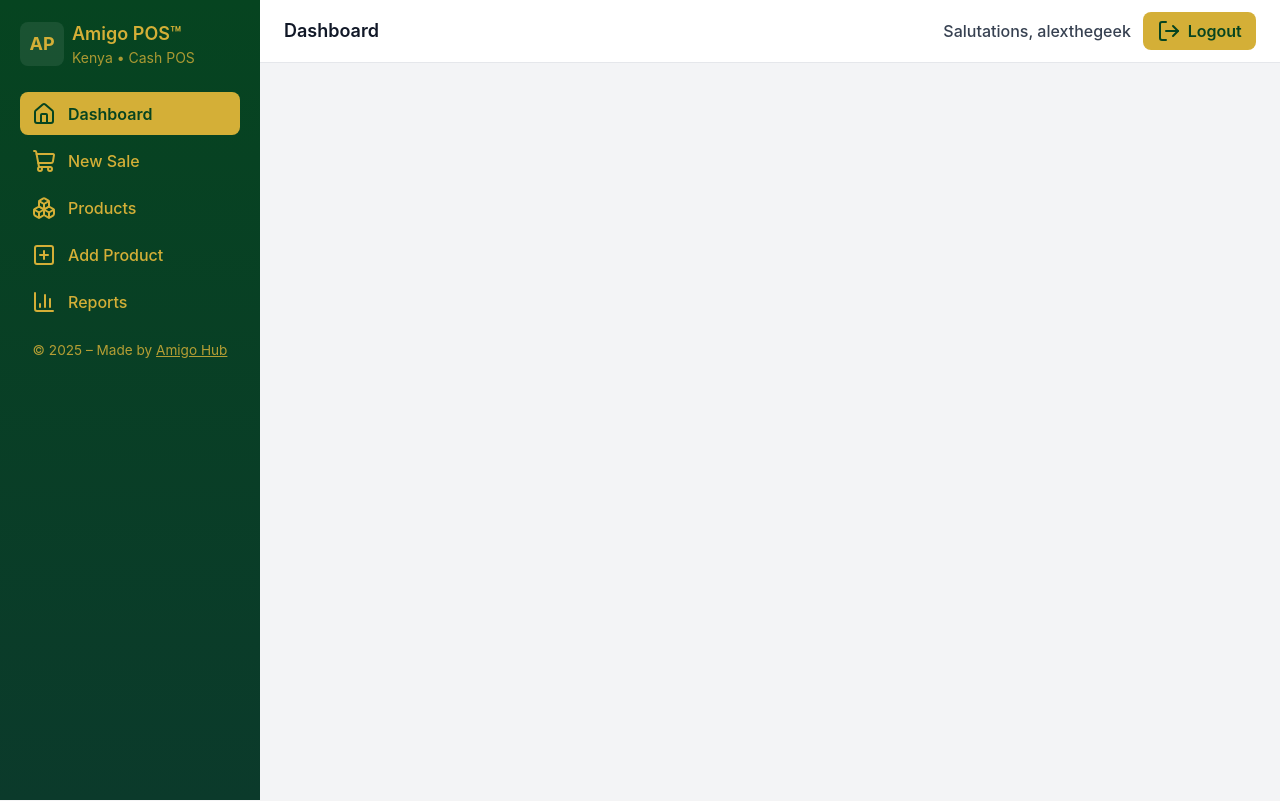
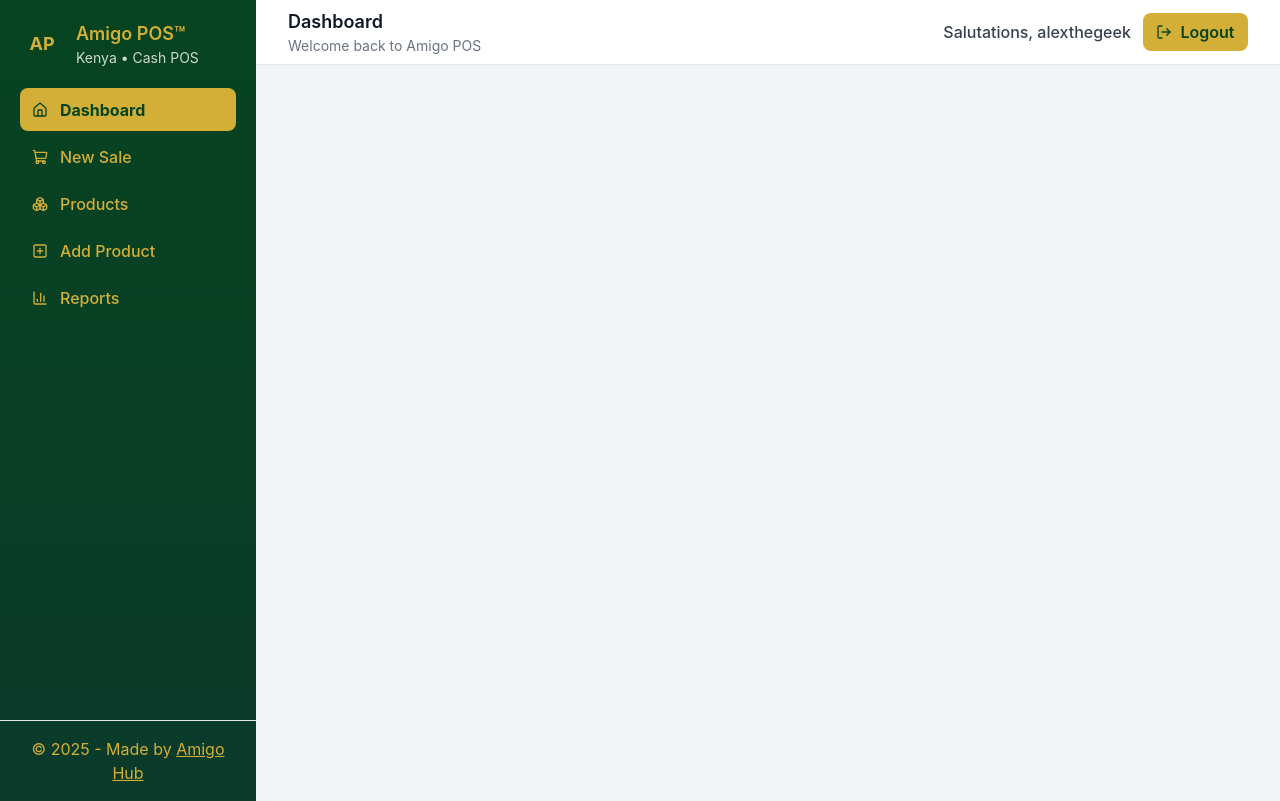
Before and after one commit to alexwaya0/pos, a Django app: page / in a window 1280 px wide. Run offline with Django 5.2, Linux system fonts and the light colour scheme; a user stored in the database is signed in; data that the repository does not hold is empty; some libraries are stand-ins or nearby versions.

Commit message:
Fix branding to bottom of sidebar

```diff
--- a/pos/templates/pos/base.html
+++ b/pos/templates/pos/base.html
@@ -3,123 +3,312 @@
 <html lang="en">
 <head>
   <meta charset="utf-8" />
-  <meta name="viewport" content="width=device-width,initial-scale=1" />
+  <meta name="viewport" content="width=device-width, initial-scale=1" />
   <title>Amigo POS™ - {% block title %}{% endblock %}</title>
 
-  <!-- Tailwind -->
+  <!-- Tailwind CDN -->
   <script src="https://cdn.tailwindcss.com"></script>
 
   <!-- Lucide Icons -->
   <script src="https://unpkg.com/lucide@latest"></script>
 
   <style>
-    :root{
+    :root {
       --darkgreen: #064420;
       --gold: #D4AF37;
       --gold-dark: #b8962c;
+      --panel-bg: #ffffff;
+      --muted: #6b7280;
     }
-    body { font-family: Inter, ui-sans-serif, system-ui; background: #f3f4f6; color: #111827; }
-    .app-sidebar { min-height: 100vh; width: 260px; background: linear-gradient(180deg, var(--darkgreen), #0b3a2b); color: var(--gold); padding: 1.25rem; display:flex; flex-direction:column; justify-content:space-between; }
-    .nav-link { display:flex; align-items:center; gap:.75rem; padding:.6rem .75rem; border-radius:.5rem; color:var(--gold); font-weight:500; text-decoration:none; }
-    .nav-link:hover { background: rgba(255,255,255,0.08); }
-    .nav-link.active { background: var(--gold); color: var(--darkgreen); font-weight:600; }
-    .btn-primary { background:var(--gold); color:var(--darkgreen); padding:.45rem .9rem; border-radius:.5rem; font-weight:600; display:inline-flex; align-items:center; gap:.4rem; }
-    .btn-primary:hover { background:var(--gold-dark); }
-    .flash { display:flex; justify-content:space-between; gap:1rem; align-items:flex-start; padding:.85rem 1rem; border-radius:.5rem; background:var(--gold); color:var(--darkgreen); margin-bottom:0.75rem; }
-    .flash .close { background:transparent; border:0; font-size:1rem; cursor:pointer; color:var(--darkgreen); }
-    .fade-out { transition: opacity .5s ease, transform .5s ease; opacity:0; transform: translateY(-6px); }
-    .app-main { flex:1; }
-    .navbar { background:#fff; border-bottom:1px solid #e5e7eb; padding:.75rem 1.5rem; display:flex; justify-content:space-between; align-items:center; }
-    .sidebar-footer { font-size:0.85rem; opacity:0.85; margin-top:1rem; text-align:center; }
-    .sidebar-footer a { color:var(--gold); text-decoration:underline; }
+
+    /* Basic page */
+    body {
+      font-family: Inter, ui-sans-serif, system-ui, -apple-system, "Segoe UI", Roboto, "Helvetica Neue", Arial;
+      background: #f3f4f6;
+      color: #111827;
+    }
+
+    /* Sidebar layout helper for desktop + mobile transform */
+    .sidebar-panel {
+      background: linear-gradient(180deg, var(--darkgreen), #0b3a2b);
+      color: var(--gold);
+    }
+
+    /* Nav link base */
+    .nav-link {
+      display: flex;
+      align-items: center;
+      gap: .75rem;
+      padding: .6rem .75rem;
+      border-radius: .5rem;
+      color: var(--gold);
+      text-decoration: none;
+      font-weight: 500;
+    }
+    .nav-link:hover {
+      background: rgba(255,255,255,0.06);
+    }
+
+    /* Active link */
+    .nav-link.active {
+      background: var(--gold);
+      color: var(--darkgreen);
+      font-weight: 700;
+    }
+
+    .btn-primary {
+      background: var(--gold);
+      color: var(--darkgreen);
+      padding: .45rem .85rem;
+      border-radius: .5rem;
+      font-weight: 600;
+      display: inline-flex;
+      align-items: center;
+      gap: .5rem;
+    }
+    .btn-primary:hover {
+      background: var(--gold-dark);
+    }
+
+    /* Flash */
+    .flash {
+      display: flex;
+      justify-content: space-between;
+      gap: 1rem;
+      align-items: flex-start;
+      padding: .85rem 1rem;
+      border-radius: .5rem;
+      background: var(--gold);
+      color: var(--darkgreen);
+      margin-bottom: .75rem;
+      box-shadow: 0 6px 18px rgba(15,23,42,.06);
+    }
+    .flash .close {
+      background: transparent;
+      border: 0;
+      font-size: 1rem;
+      cursor: pointer;
+      color: var(--darkgreen);
+    }
+
+    .fade-out {
+      transition: opacity .35s ease, transform .35s ease;
+      opacity: 0;
+      transform: translateY(-6px);
+    }
+
+    /* Sidebar footer */
+    .sidebar-footer a {
+      color: var(--gold);
+      text-decoration: underline;
+    }
+
+    /* Mobile backdrop */
+    .backdrop {
+      background: rgba(0,0,0,0.45);
+    }
+
+    /* Ensure main content doesn't overflow */
+    .main-content {
+      width: 100%;
+      min-width: 0; /* Prevents flex item from overflowing */
+    }
   </style>
 </head>
-<body class="flex min-h-screen">
+<body class="min-h-screen">
+  <!-- MOBILE BACKDROP (shown when mobile sidebar open) -->
+  <div id="mobile-backdrop" class="fixed inset-0 z-30 hidden lg:hidden backdrop"></div>
 
+  <!-- Main flex container to handle layout -->
+  <div class="flex min-h-screen">
+    {# SIDEBAR - transform-based so we can toggle on mobile #}
     {% if request.user.is_authenticated %}
-  <!-- Sidebar -->
-  <aside class="app-sidebar hidden lg:block">
-    <div>
-      <div class="brand flex gap-2 items-center mb-6">
-        <div class="logo w-11 h-11 rounded-lg flex items-center justify-center font-bold text-lg bg-[rgba(255,255,255,0.08)]">AP</div>
+    <aside id="sidebar"
+           class="sidebar-panel fixed inset-y-0 left-0 z-40 w-64 transform -translate-x-full lg:translate-x-0 lg:static transition-transform duration-200 ease-in-out flex flex-col"
+           aria-hidden="true">
+      <div class="p-5">
+        <div class="flex items-center gap-3 mb-5">
+          <div class="w-11 h-11 rounded-lg bg-white/8 flex items-center justify-center font-bold text-lg">AP</div>
           <div>
             <div class="text-lg font-semibold">Amigo POS™</div>
-          <div class="text-sm opacity-80">Kenya • Cash POS</div>
+            <div class="text-sm text-white/80">Kenya • Cash POS</div>
           </div>
         </div>
 
-      <nav class="space-y-1">
-        <a class="nav-link {% if request.resolver_match.url_name == 'dashboard' %}active{% endif %}" href="{% url 'pos:dashboard' %}">
-          <i data-lucide="home"></i> Dashboard
+        <nav class="space-y-1 mt-2">
+          <a href="{% url 'pos:dashboard' %}" class="nav-link {% if request.resolver_match and request.resolver_match.url_name == 'dashboard' %}active{% endif %}">
+            <i data-lucide="home" class="w-4 h-4"></i>
+            <span>Dashboard</span>
           </a>
-        <a class="nav-link {% if request.resolver_match.url_name == 'sale_create' %}active{% endif %}" href="{% url 'pos:sale_create' %}">
-          <i data-lucide="shopping-cart"></i> New Sale
+          <a href="{% url 'pos:sale_create' %}" class="nav-link {% if request.resolver_match and request.resolver_match.url_name == 'sale_create' %}active{% endif %}">
+            <i data-lucide="shopping-cart" class="w-4 h-4"></i>
+            <span>New Sale</span>
           </a>
-        <a class="nav-link {% if request.resolver_match.url_name == 'product_list' %}active{% endif %}" href="{% url 'pos:product_list' %}">
-          <i data-lucide="boxes"></i> Products
+          <a href="{% url 'pos:product_list' %}" class="nav-link {% if request.resolver_match and request.resolver_match.url_name == 'product_list' %}active{% endif %}">
+            <i data-lucide="boxes" class="w-4 h-4"></i>
+            <span>Products</span>
           </a>
-        <a class="nav-link {% if request.resolver_match.url_name == 'product_add' %}active{% endif %}" href="{% url 'pos:product_add' %}">
-          <i data-lucide="plus-square"></i> Add Product
+          <a href="{% url 'pos:product_add' %}" class="nav-link {% if request.resolver_match and request.resolver_match.url_name == 'product_add' %}active{% endif %}">
+            <i data-lucide="plus-square" class="w-4 h-4"></i>
+            <span>Add Product</span>
           </a>
-        <a class="nav-link {% if request.resolver_match.url_name == 'reports' %}active{% endif %}" href="{% url 'pos:reports' %}">
-          <i data-lucide="bar-chart-3"></i> Reports
+          <a href="{% url 'pos:reports' %}" class="nav-link {% if request.resolver_match and request.resolver_match.url_name == 'reports' %}active{% endif %}">
+            <i data-lucide="bar-chart-3" class="w-4 h-4"></i>
+            <span>Reports</span>
           </a>
         </nav>
       </div>
-
-    <!-- Sidebar Footer -->
-    <div class="sidebar-footer">
-      &copy; {% now "Y" %} – Made by <a href="https://amigohub.africa" target="_blank">Amigo Hub</a>
+      <!-- fixed footer at bottom -->
+      <div class="mt-auto p-4 border-t border-white/6 text-center sidebar-footer">
+        &copy; {% now "Y" %} - Made by
+        <a href="https://amigohub.africa" target="_blank" rel="noopener">Amigo Hub</a>
       </div>
     </aside>
     {% endif %}
 
-  <!-- Main -->
-  <div class="app-main flex flex-col w-full">
-
-    <!-- Navbar -->
-    {% if request.user.is_authenticated and request.resolver_match.url_name not in "login signup" %}
-    <div class="navbar">
-      <div class="text-lg font-semibold">{% block page_title %}Dashboard{% endblock %}</div>
+    <!-- MAIN area -->
+    <div class="flex-1 main-content">
+      <!-- TOP NAVBAR -->
+      <header class="bg-white border-b">
+        <div class="max-w-7xl mx-auto px-4 sm:px-6 lg:px-8">
+          <div class="flex items-center justify-between h-16">
+            <div class="flex items-center gap-3">
+              {# Hamburger only visible on small screens to toggle sidebar #}
+              {% if request.user.is_authenticated %}
+                <button id="sidebarToggle" class="lg:hidden inline-flex items-center justify-center p-2 rounded-md text-gray-600 hover:bg-gray-100" aria-label="Open sidebar">
+                  <i data-lucide="menu" class="w-5 h-5"></i>
+                </button>
+              {% endif %}
+              {# page title shown only when logged in #}
+              <div>
+                {% if request.user.is_authenticated %}
+                  <h1 class="text-lg font-semibold">{% block page_title %}Dashboard{% endblock %}</h1>
+                  <p class="text-sm text-gray-500">Welcome back to Amigo POS</p>
+                {% endif %}
+              </div>
+            </div>
+            <div class="flex items-center gap-3">
+              {# if on login/signup view, do not show top-right buttons #}
+              {% if request.resolver_match and request.resolver_match.url_name not in 'login signup' %}
+                {% if request.user.is_authenticated %}
                   <div class="flex items-center gap-3">
                     <span class="text-gray-700 font-medium">Salutations, {{ request.user.get_username }}</span>
-        <form action="{% url 'pos:logout' %}" method="post">
+                    <form action="{% url 'pos:logout' %}" method="post" class="inline">
                       {% csrf_token %}
-          <button type="submit" class="btn-primary"><i data-lucide="log-out"></i> Logout</button>
+                      <button type="submit" class="btn-primary">
+                        <i data-lucide="log-out" class="w-4 h-4"></i>
+                        <span>Logout</span>
+                      </button>
                     </form>
                   </div>
+                {% else %}
+                  <a href="{% url 'pos:login' %}" class="btn-primary">
+                    <i data-lucide="log-in" class="w-4 h-4"></i>
+                    <span>Login</span>
+                  </a>
+                {% endif %}
+              {% endif %}
             </div>
-    {% endif %}
+          </div>
+        </div>
+      </header>
 
-    <!-- Content area -->
-    <div class="p-6">
-      <!-- Flash messages -->
-      <div id="flash-wrap">
+      <!-- page body -->
+      <main class="py-6 min-h-[calc(100vh-4rem)]">
+        <div class="max-w-7xl mx-auto px-4 sm:px-6 lg:px-8">
+          <!-- FLASH MESSAGES -->
+          <div id="flash-container">
             {% if messages %}
-          {% for message in messages %}
-            <div class="flash" data-timeout="10000">
-              <div>{{ message }}</div>
-              <button class="close">✕</button>
+              {% for msg in messages %}
+                <div class="flash" data-timeout="10000" role="alert">
+                  <div>
+                    <div class="font-semibold">{{ msg.tags|capfirst }}</div>
+                    <div class="text-sm text-gray-900">{{ msg }}</div>
+                  </div>
+                  <div>
+                    <button class="close" aria-label="Dismiss">✕</button>
+                  </div>
                 </div>
               {% endfor %}
             {% endif %}
           </div>
-
-      <!-- Page content -->
+          <!-- PAGE CONTENT -->
           <div>
             {% block content %}{% endblock %}
           </div>
         </div>
+      </main>
+    </div>
   </div>
 
-  <!-- JS -->
+  <!-- SCRIPTS: lucide, sidebar toggle, flash auto-dismiss -->
   <script>
+    // Render lucide icons
+    if (typeof lucide !== 'undefined' && lucide.createIcons) {
       lucide.createIcons();
-    document.querySelectorAll('.flash').forEach((el)=>{
-      const timeout = parseInt(el.dataset.timeout || '10000',10);
-      const t = setTimeout(()=>{ el.classList.add('fade-out'); setTimeout(()=>el.remove(),600); }, timeout);
-      el.querySelector('.close').addEventListener('click', ()=>{ clearTimeout(t); el.remove(); });
+    } else {
+      window.addEventListener('load', () => { if (window.lucide) lucide.createIcons(); });
+    }
+
+    // Sidebar toggle logic (mobile)
+    (function() {
+      const sidebar = document.getElementById('sidebar');
+      const toggleBtn = document.getElementById('sidebarToggle');
+      const backdrop = document.getElementById('mobile-backdrop');
+
+      function openSidebar() {
+        if (!sidebar) return;
+        sidebar.classList.remove('-translate-x-full');
+        sidebar.setAttribute('aria-hidden', 'false');
+        if (backdrop) backdrop.classList.remove('hidden');
+      }
+      function closeSidebar() {
+        if (!sidebar) return;
+        sidebar.classList.add('-translate-x-full');
+        sidebar.setAttribute('aria-hidden', 'true');
+        if (backdrop) backdrop.classList.add('hidden');
+      }
+
+      if (toggleBtn) {
+        toggleBtn.addEventListener('click', function(e) {
+          if (!sidebar) return;
+          if (sidebar.classList.contains('-translate-x-full')) openSidebar();
+          else closeSidebar();
         });
+      }
+
+      if (backdrop) {
+        backdrop.addEventListener('click', closeSidebar);
+      }
+
+      // Close sidebar when resizing to large screens (cleanup)
+      window.addEventListener('resize', function() {
+        if (window.innerWidth >= 1024 && sidebar) {
+          sidebar.classList.remove('-translate-x-full');
+          sidebar.setAttribute('aria-hidden', 'false');
+          if (backdrop) backdrop.classList.add('hidden');
+        }
+      });
+    })();
+
+    // Flash messages auto-hide + manual close
+    (function() {
+      document.querySelectorAll('#flash-container .flash').forEach(function(el) {
+        const timeout = parseInt(el.dataset.timeout || '10000', 10);
+        const t = setTimeout(() => {
+          el.classList.add('fade-out');
+          setTimeout(() => el.remove(), 450);
+        }, timeout);
+        const btn = el.querySelector('.close');
+        if (btn) {
+          btn.addEventListener('click', function() {
+            clearTimeout(t);
+            el.classList.add('fade-out');
+            setTimeout(() => el.remove(), 260);
+          });
+        }
+      });
+    })();
   </script>
 </body>
 </html>
```
Also changed, not shown: db.sqlite3. Lines whose indentation alone changed are shown as unchanged.
